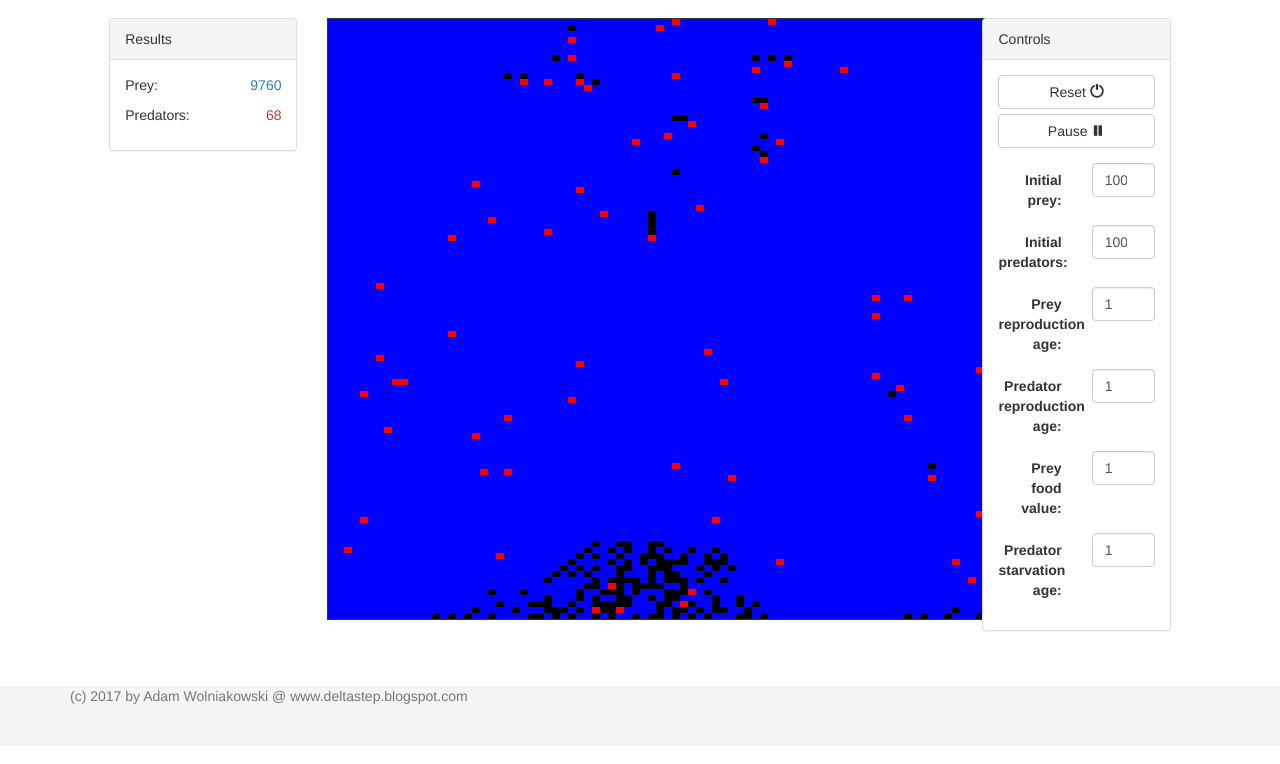
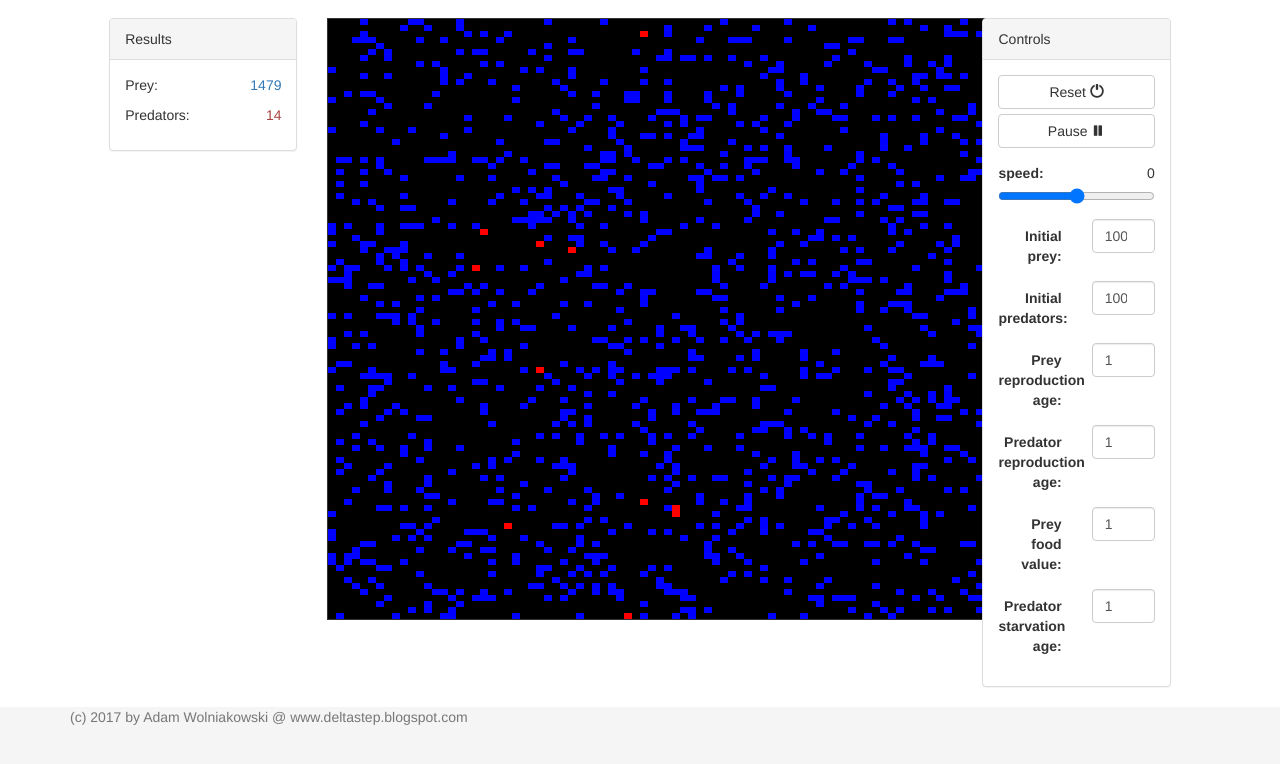
Before and after one commit to dagothar/wator, a plain HTML site: page index.html in a window 1280 px wide. Both pictures are taken after a click on the button "Start". Shown: the part 54-818 px from the top of the page. Drawn offline with Linux system fonts and the light colour scheme.

Commit message:
control speed

```diff
--- a/index.html
+++ b/index.html
@@ -52,6 +52,12 @@
               <button type="button" class="button-reset btn btn-default btn-block">Reset <span class="glyphicon glyphicon-off"></span></button>
               <button type="button" class="button-start btn btn-default btn-block">Start <span class="glyphicon glyphicon-play"></span></button>
               <button type="button" class="button-stop btn btn-default btn-block">Pause <span class="glyphicon glyphicon-pause"></span></button>
+            </div>
+
+            <!-- speed slider -->
+            <div class="form-group">
+              <label>speed:</label> <span class="speed pull-right">0</span>
+              <input type="range" min="-10" val="0" max="10" class="slider-speed"/>
             </div>
 
             <!-- parameter form -->
--- a/scripts/app.js
+++ b/scripts/app.js
@@ -7,6 +7,7 @@ var App = (function() {
     this._running = false;
     this._game = undefined;
     this._view = undefined;
+    this._speed = 100;
   };
 
 
@@ -16,10 +17,12 @@ var App = (function() {
     this._view = $('#view').get(0);
     $('.button-start').show();
     $('.button-stop').hide();
+    $('.slider-speed').val(0);
 
     $('.button-reset').click(function() { self._reset(); });
     $('.button-start').click(function() { self._start(); });
     $('.button-stop').click(function() { self._stop(); });
+    $('.slider-speed').on('input change', function() { self._changeSpeed($(this).val()); });
   }
 
 
@@ -35,7 +38,6 @@ var App = (function() {
     this._game.initialize(1000, 10);
     this._game.render(this._view);
     this._updateUi();
-
   }
 
 
@@ -53,7 +55,7 @@ var App = (function() {
 
       this._running = true;
       var self = this;
-      this._updateTimer = setInterval(function() { self._update(); }, 10);
+      this._updateTimer = setInterval(function() { self._update(); }, this._speed);
     }
   }
 
@@ -69,6 +71,16 @@ var App = (function() {
   }
 
 
+  App.prototype._changeSpeed = function(val) {
+    this._speed = 100 * Math.pow(1.258925, -val);
+    if (this._running) {
+      clearInterval(this._updateTimer);
+      var self = this;
+      this._updateTimer = setInterval(function() { self._update(); }, this._speed);
+    }
+  }
+
+
 
 
 
```
